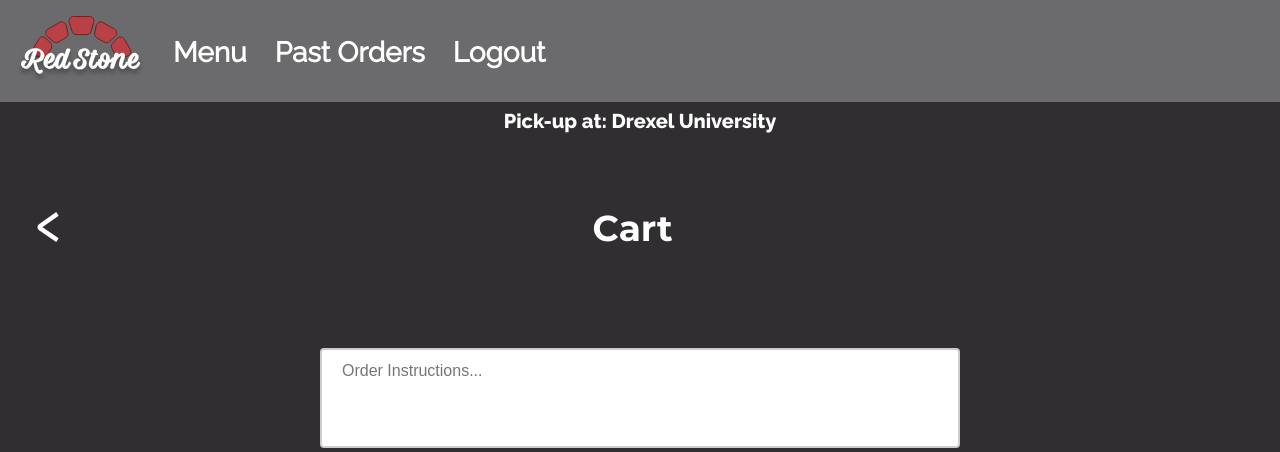
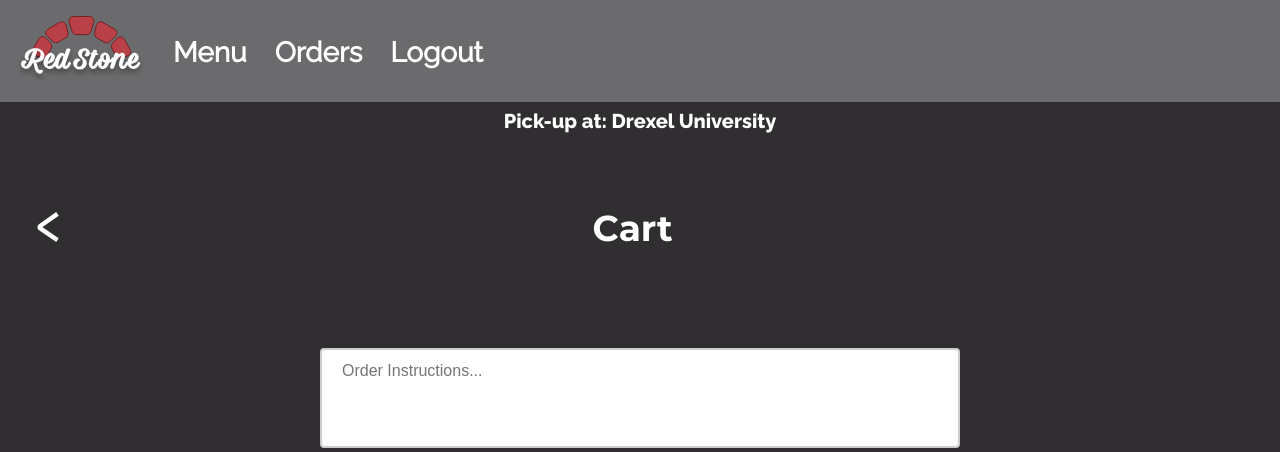
Before and after one commit to lingan233/idm216-redstone, a PHP site: page /cart.php in a window 1280 px wide. Shown: the top 452 px of the page. Run offline with PHP 8.4, Linux system fonts and the light colour scheme; the visitor is signed in with stand-in values (Sample User, id 1); data that the repository does not hold is empty; a stand-in replaces the project's code that opens the database connection.

Commit message:
login css fix, map boarder fix, past order to order

```diff
--- a/css/app.css
+++ b/css/app.css
@@ -151,6 +151,10 @@ a {
     color: var(--black);
     border-radius: 8px;
     padding: 1em;
+}
+
+.map img {
+    border-radius: 8px;
 }
 
 .flex-container {
--- a/header.php
+++ b/header.php
@@ -34,18 +34,18 @@ if (mysqli_connect_errno()) {
             <div id="hamburger-menu-exit" onclick="menuClose()" style="display: none"><img src="svg/ui-cross.svg" type="image/svg+xml"></div>
             <a class="hamburger-menu-link" href="front.php">Home</a>
             <a class="hamburger-menu-link" href="menu.php">Menu</a>
-            <a class="hamburger-menu-link" href="order-history.php">Past Orders</a>
+            <a class="hamburger-menu-link" href="order-history.php">Orders</a>
             <?php
             // //On page 2.
             $var_value = $_SESSION['login'];
             if ($var_value == True) {
                 echo "
-                    <a href='logout.php' class='no-underline'>
+                    <a href='logout.php' class='no-underline hamburger-menu-link'>
                         <div class='hamburger-menu-logout' onclick='logoutUser()'>Logout</div>
                     </a>";
             } else {
                 echo "
-                    <a href='login.php' class='no-underline'>
+                    <a href='login.php' class='no-underline hamburger-menu-link'>
                         <div class='hamburger-menu-logout' onclick='logoutUser()'>Login</div>
                     </a>";
             }
@@ -62,7 +62,7 @@ if (mysqli_connect_errno()) {
 
             <div class="header-large-screen-items">
                 <a class="hamburger-menu-link" href="menu.php">Menu</a>
-                <a class="hamburger-menu-link" href="order-history.php">Past Orders</a>
+                <a class="hamburger-menu-link" href="order-history.php">Orders</a>
                 <?php
                 // //On page 2.
                 $var_value = $_SESSION['login'];
```
Also changed, not shown: imgs/map-placeholder.png.
